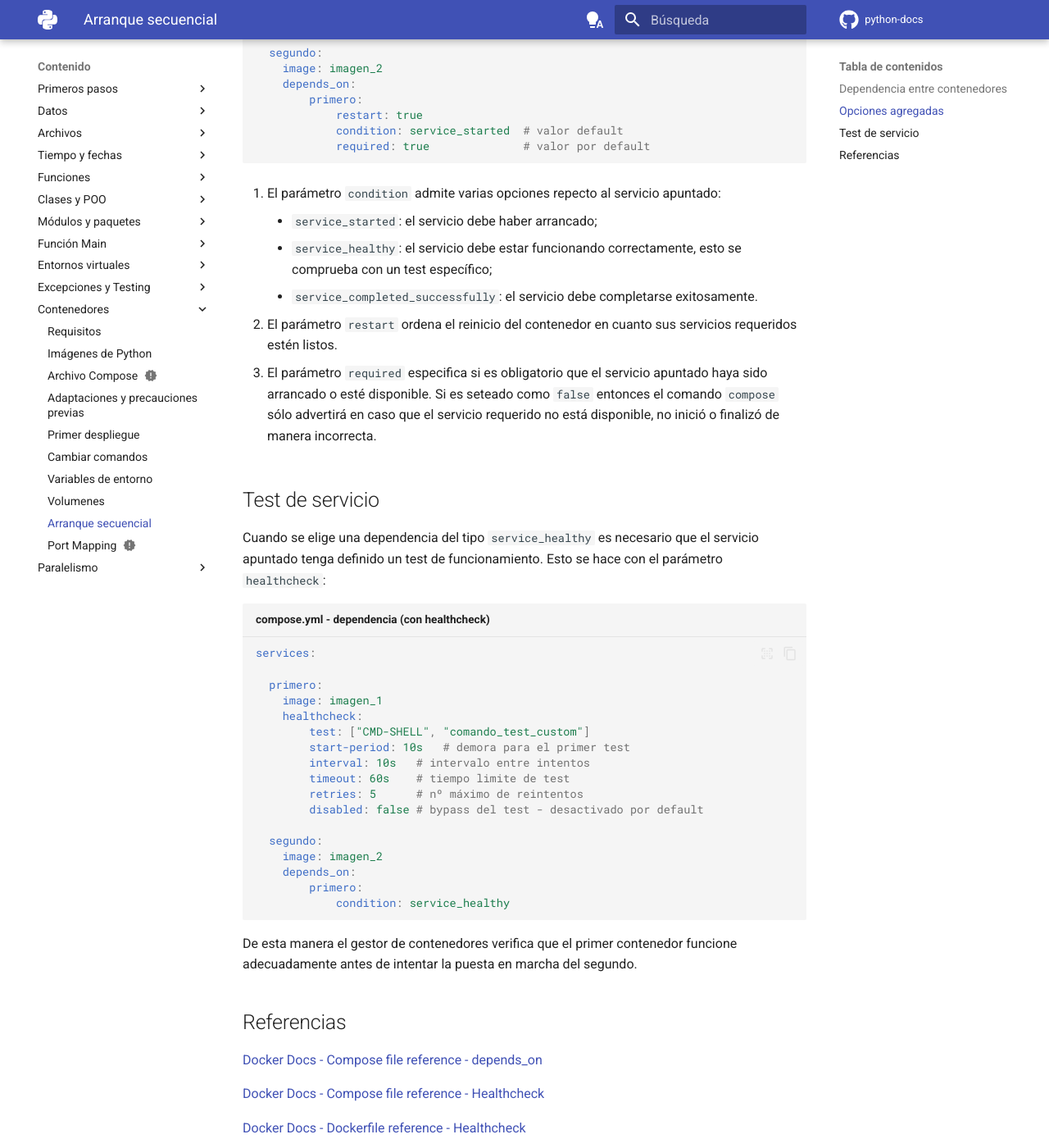
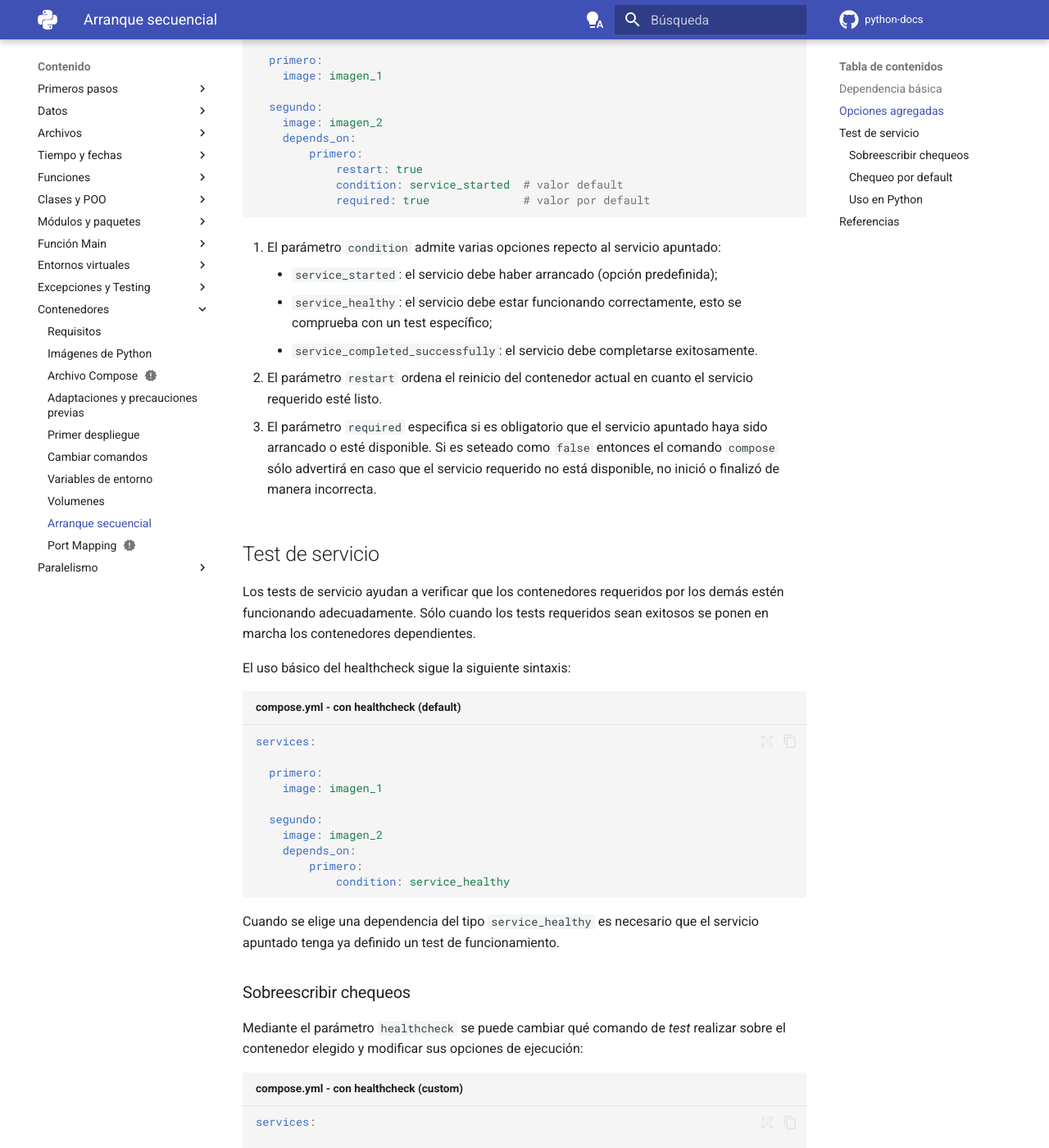
Before and after one commit to alejrot/python-docs, an MkDocs documentation site: the page built from docs/contenedores/secuencial.md, in a window 1280 px wide and 1400 px high, scrolled down 937 px. Shown: the whole window at 82% size. Built offline with MkDocs 1.6.1 and Material for MkDocs 9.7.7, drawn with Linux system fonts in a browser that asks for light colours; plug-ins that fetch from the network failed and are left out; comment, search, counter and statistics services are not loaded; some of the changed text lies outside the part shown.

Commit message:
Contenedores: depends_on actualizado

````diff
--- a/docs/contenedores/secuencial.md
+++ b/docs/contenedores/secuencial.md
@@ -1,11 +1,13 @@
 # Arranque secuencial
 
-
-## Dependencia entre contenedores
+De manera predefinida
+se asume que los distintos contenedores del proyecto
+funcionan de manera independiente unos de otros.
 
 
-El arranque de los contenedores de un mismo proyecto
-se realiza en un un orden aleatorio de manera predefinida.
+## Dependencia básica
+
+
 Para aquellos casos donde se requiera
 que unos contenedores arranquen después que otros
 se utiliza el campo
@@ -53,11 +56,13 @@ services:
 1. El parámetro `condition` admite varias opciones
 repecto al servicio apuntado:
 
-    - `service_started`: el servicio debe haber arrancado;
+    - `service_started`: el servicio debe haber arrancado
+    (opción predefinida);
     - `service_healthy`: el servicio debe estar funcionando correctamente, esto se comprueba con un test específico;
     - `service_completed_successfully`: el servicio debe completarse exitosamente.
 
-2. El parámetro `restart` ordena el reinicio del contenedor en cuanto sus servicios requeridos estén listos.
+2. El parámetro `restart` ordena el reinicio del contenedor actual
+en cuanto el servicio requerido esté listo.
 
 3. El parámetro `required` especifica si es obligatorio
 que el servicio apuntado haya sido arrancado o esté disponible.
@@ -70,25 +75,54 @@ no inició o finalizó de manera incorrecta.
 
 ## Test de servicio
 
+Los tests de servicio ayudan
+a verificar que los contenedores
+requeridos por los demás estén funcionando adecuadamente.
+Sólo cuando los tests requeridos sean exitosos
+se ponen en marcha los contenedores dependientes.
+
+El uso básico del healthcheck
+sigue la siguiente sintaxis:
+
+```yaml title="compose.yml - con healthcheck (default)"
+services:
+
+  primero:
+    image: imagen_1
+
+  segundo:
+    image: imagen_2
+    depends_on:
+        primero:
+            condition: service_healthy
+```
 
 Cuando se elige una dependencia del tipo `service_healthy`
 es necesario que el servicio apuntado
-tenga definido un test de funcionamiento.
-Esto se hace con el parámetro `healthcheck`:
+tenga ya definido un test de funcionamiento.
 
 
-```yaml title="compose.yml - dependencia (con healthcheck)"
+### Sobreescribir chequeos
+
+Mediante el parámetro `healthcheck`
+se puede cambiar
+qué comando de *test* realizar
+sobre el contenedor elegido
+y modificar sus opciones de ejecución:
+
+```yaml title="compose.yml - con healthcheck (custom)"
 services:
 
   primero:
     image: imagen_1
     healthcheck:
+        # configuraciones custom
         test: ["CMD-SHELL", "comando_test_custom"]
-        start-period: 10s   # demora para el primer test
-        interval: 10s   # intervalo entre intentos
-        timeout: 60s    # tiempo limite de test
-        retries: 5      # nº máximo de reintentos
-        disabled: false # bypass del test - desactivado por default
+        start-period: 10s   # demora para el primer intento
+        interval: 10s       # intervalo entre intentos
+        timeout: 60s        # tiempo limite de test
+        retries: 5          # nº máximo de reintentos
+        disabled: false     # bypass del test - desactivado por default
 
   segundo:
     image: imagen_2
@@ -100,6 +134,85 @@ services:
 De esta manera el gestor de contenedores verifica
 que el primer contenedor funcione adecuadamente
 antes de intentar la puesta en marcha del segundo.
+
+Se sobreentiende que la imagen del primer contenedor
+debe disponer de los comandos de prueba pedidos,
+de otra manera la ejecución falla.
+
+
+### Chequeo por *default*
+
+Los tests incorporados en las imágenes
+se definen adentro del archivo `Dockerfile`
+mediante la cláusula `HEALTHCHECK`:
+
+```dockerfile title="Dockerfile - definir healthcheck"
+HEALTHCHECK [opciones] CMD comando_predefinido
+```
+
+Las opciones permitidas y sus valores predefinidos son:
+
+| Opción | Valor *default* |
+|:---|:---:|
+| `--interval=DURACION` |  `30s` |
+| `--timeout=DURACION`  |  `30s` |
+| `--start-period=DURACION`   | `0s` |
+| `--start-interval=DURACION` | `5s` |
+| `--retries=INTENTOS` | `3` |
+
+
+Por ejemplo,
+para que el test sea reintentado cada 5 minutos
+y su duración no pase de 3 segundos:
+
+```dockerfile title="Dockerfile - definir healthcheck (ejemplo)"
+HEALTHCHECK --interval=5m --timeout=3s \
+  CMD comando_healthcheck || exit 1
+```
+
+En caso de requerirse la anulación del chequeo interno
+se escribe simplemente `NONE`:
+
+```dockerfile title="Dockerfile - healthcheck bypasseado"
+HEALTHCHECK NONE
+```
+
+El valor de salida del comando es el que indica al sistema
+si el test fue exitoso o no.
+Los valores posibles son:
+
+
+|Valor retorno| significado|
+|:---:|:---|
+|`0`| *success* - test correcto |
+|`1`| *unhealthy* - test fallido |
+|`2`| *reserved*  (no utilizar) |
+
+
+### Uso en Python
+
+Si el *healthcheck* de la imagen
+está implementado dentro de una rutina de Python
+entonces la forma del comando sería algo como:
+
+```dockerfile title="Dockerfile - healthcheck en Python"
+HEALTHCHECK --interval=5m --timeout=3s \
+  CMD python rutina_healthcheck.py
+```
+
+en tal caso se requiere
+que los valores de retorno
+sean acordes con el resultado del test.
+
+Si en cambio se utiliza un comando o test
+que pueda fallar en el proceso
+(por ejemplo Pytest)
+entonces el comando quedaría así:
+
+```dockerfile title="Dockerfile - healthcheck (otros comandos)"
+HEALTHCHECK --interval=5m --timeout=3s \
+  CMD pytest carpeta_tests/ || exit 1
+```
 
 
 
````
Also changed, not shown: other parts of docs/contenedores/secuencial.md (+2 -1 lines).
